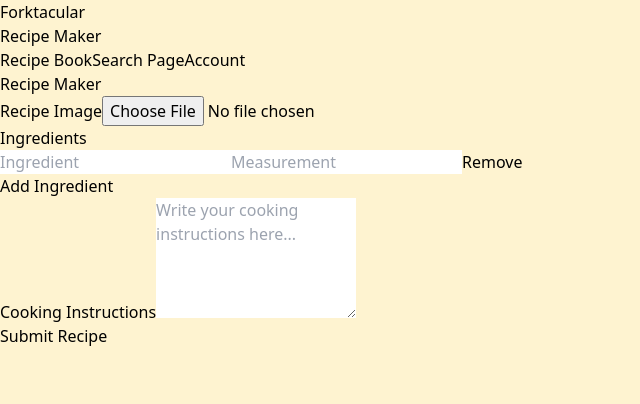
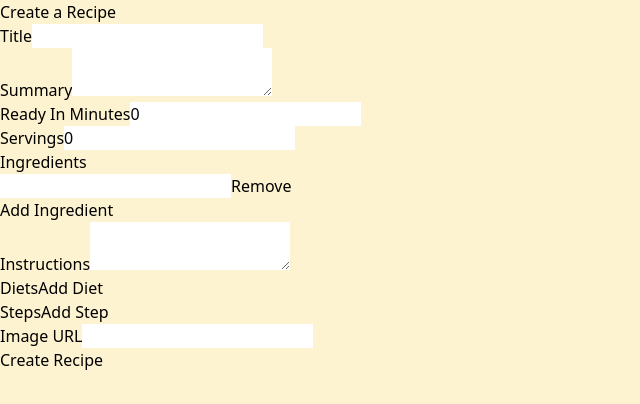
Before and after one commit to Dan-Swarts/Forktacular, a React (Vite) app in the folder client/: page /recipe-maker in a window 1280 px wide. Shown: the top 404 px of the page, without its empty margins (0-640 px from the left). Built offline with nearby package versions, Linux system fonts and the light colour scheme.

Commit message:
Error Testing

```diff
--- a/client/src/pages/RecipeMaker.tsx
+++ b/client/src/pages/RecipeMaker.tsx
@@ -1,123 +1,118 @@
-import { ChangeEvent, useState } from 'react';
-import { useNavigate } from 'react-router-dom';
-
-
-//  Match this page pass the correct data to the model
-
+import { useState, useContext } from "react";
+import { useNavigate } from "react-router-dom";
+import { currentRecipeContext } from "../App";
+import RecipeDetails from "../interfaces/recipeDetails";
 
 const RecipeMaker = () => {
   const navigate = useNavigate();
-  const [recipeImage, setRecipeImage] = useState<string | null>(null);
-  const [ingredients, setIngredients] = useState<{ ingredient: string; measurement: string }[]>([{ ingredient: '', measurement: '' }]);
-  const [instructions, setInstructions] = useState<string>('');
+  const { setCurrentRecipeDetails } = useContext(currentRecipeContext);
+  const [recipe, setRecipe] = useState<RecipeDetails>({
+    title: "",
+    summary: "",
+    readyInMinutes: 0,
+    servings: 0,
+    ingredients: [""],
+    instructions: "",
+    steps: [],
+    diets: [],
+    image: "",
+  });
 
-  // Handle file upload
-  const handleImageChange = (e: ChangeEvent<HTMLInputElement>) => {
-    const file = e.target.files?.[0];
-    if (file) {
-      setRecipeImage(URL.createObjectURL(file));
-    }
+  const handleChange = (field: keyof RecipeDetails, value: any) => {
+    setRecipe((prev) => ({
+      ...prev,
+      [field]: value,
+    }));
   };
 
-  // Handle ingredient change
-  const handleIngredientChange = (index: number, field: 'ingredient' | 'measurement', value: string) => {
-    const newIngredients = [...ingredients];
-    newIngredients[index][field] = value;
-    setIngredients(newIngredients);
+  const handleListChange = (field: keyof RecipeDetails, index: number, value: string) => {
+    const updatedList = [...(recipe[field] as string[])];
+    updatedList[index] = value;
+    setRecipe((prev) => ({
+      ...prev,
+      [field]: updatedList,
+    }));
   };
 
-  // Add new ingredient field
-  const handleAddIngredient = () => {
-    setIngredients([...ingredients, { ingredient: '', measurement: '' }]);
+  const handleAddItem = (field: keyof RecipeDetails) => {
+    setRecipe((prev) => ({
+      ...prev,
+      [field]: [...(recipe[field] as string[]), ""],
+    }));
   };
 
-  // Remove ingredient field
-  const handleRemoveIngredient = (index: number) => {
-    const newIngredients = ingredients.filter((_, i) => i !== index);
-    setIngredients(newIngredients);
+  const handleRemoveItem = (field: keyof RecipeDetails, index: number) => {
+    const updatedList = [...(recipe[field] as string[])];
+    updatedList.splice(index, 1);
+    setRecipe((prev) => ({
+      ...prev,
+      [field]: updatedList,
+    }));
   };
 
-  // Handle instruction change
-  const handleInstructionsChange = (e: ChangeEvent<HTMLTextAreaElement>) => {
-    setInstructions(e.target.value);
-  };
-
-  // Handle form submission
-  const handleSubmit = (e: React.FormEvent<HTMLFormElement>) => {
+  const handleSubmit = (e: React.FormEvent) => {
     e.preventDefault();
-    // Handle the form data
-    console.log('Recipe Submitted:', { recipeImage, ingredients, instructions });
+    setCurrentRecipeDetails(recipe);
+    navigate("/recipe-showcase");
   };
 
   return (
-    <div className="bg-[#ffe89d] min-h-screen pt-24"> {/* Added pt-24 to prevent content from being hidden behind the navbar */}
-   <nav className="bg-[#f5d3a4] shadow-md fixed top-0 left-0 right-0 flex justify-between items-center px-6 py-2 max-w-7xl mx-auto z-10">
-  {/* Forktacular button on the left */}
-  <button
-    onClick={() => navigate('/')}
-    className="text-[#a84e24] hover:text-[#b7572e] font-semibold"
+    <div className="bg-[#fef3d0] min-h-screen pt-24 px-6">
+      <h1 className="text-3xl font-bold text-center mb-8">Create a Recipe</h1>
+      <form
+        onSubmit={handleSubmit}
+        className="max-w-3xl mx-auto bg-[#fadaae] p-6 shadow-lg rounded-lg space-y-4 border border-gray-200"
       >
-    Forktacular
-  </button>
-
-  {/* Title centered */}
-  <div className="text-2xl font-bold text-[#a84e24] flex-1 text-center">
-    Recipe Maker
+        <div>
+          <label className="block font-bold mb-1">Title</label>
+          <input
+            type="text"
+            value={recipe.title}
+            onChange={(e) => handleChange("title", e.target.value)}
+            className="w-full p-2 border rounded"
+          />
+        </div>
+        <div>
+          <label className="block font-bold mb-1">Summary</label>
+          <textarea
+            value={recipe.summary}
+            onChange={(e) => handleChange("summary", e.target.value)}
+            className="w-full p-2 border rounded"
+          />
+        </div>
+        <div>
+          <label className="block font-bold mb-1">Ready In Minutes</label>
+          <input
+            type="number"
+            value={recipe.readyInMinutes}
+            onChange={(e) => handleChange("readyInMinutes", +e.target.value)}
+            className="w-full p-2 border rounded"
+          />
+        </div>
+        <div>
+          <label className="block font-bold mb-1">Servings</label>
+          <input
+            type="number"
+            value={recipe.servings}
+            onChange={(e) => handleChange("servings", +e.target.value)}
+            className="w-full p-2 border rounded"
+          />
         </div>
 
-  {/* Navigation buttons on the right */}
-  <div className="flex space-x-4">
-    <button onClick={() => navigate('/recipe-book')} className="text-[#a84e24] hover:text-[#b7572e]">Recipe Book</button>
-    <button onClick={() => navigate('/search')} className="text-[#a84e24] hover:text-[#b7572e]">Search Page</button>
-    <button onClick={() => navigate('/user-info')} className="text-[#a84e24] hover:text-[#b7572e]">Account</button>
-  </div>
-</nav>
-
-  {/* Main Content Area */}
-  <div className="max-w-3xl mx-auto p-6 bg-[#fadaae] shadow-lg rounded-md mt-24"> {/* mt-24 to prevent content overlap */}
-    <h2 className="text-2xl font-semibold text-[#a84e24] text-center mb-6">Recipe Maker</h2>
-
-    <form onSubmit={handleSubmit} className="space-y-6">
-      {/* Recipe Image Upload */}
         <div>
-        <label htmlFor="image" className="block text-lg font-medium mb-2 text-[#a84e24]">Recipe Image</label>
-        <input
-          type="file"
-          id="image"
-          accept="image/*"
-          onChange={handleImageChange}
-          className="block w-full text-sm text-gray-500 file:py-2 file:px-4 file:rounded-md file:border file:border-gray-300 file:text-gray-700 file:bg-gray-100 hover:file:bg-gray-200"
-        />
-        {recipeImage && (
-          <div className="mt-4">
-            <img src={recipeImage} alt="Recipe Preview" className="w-full h-48 object-cover rounded-md" />
-          </div>
-        )}
-      </div>
-
-      {/* Ingredients Section */}
-      <div>
-        <label className="block text-lg font-medium mb-2 text-[#a84e24]">Ingredients</label>
-        {ingredients.map((ingredient, index) => (
-          <div key={index} className="flex items-center space-x-4 mb-4">
+          <label className="block font-bold mb-1">Ingredients</label>
+          {recipe.ingredients.map((ingredient, index) => (
+            <div key={index} className="flex items-center space-x-2 mb-2">
               <input
                 type="text"
-              value={ingredient.ingredient}
-              onChange={(e) => handleIngredientChange(index, 'ingredient', e.target.value)}
-              placeholder="Ingredient"
-              className="w-1/2 p-2 border border-gray-300 rounded-md"
-            />
-            <input
-              type="text"
-              value={ingredient.measurement}
-              onChange={(e) => handleIngredientChange(index, 'measurement', e.target.value)}
-              placeholder="Measurement"
-              className="w-1/3 p-2 border border-gray-300 rounded-md"
+                value={ingredient}
+                onChange={(e) => handleListChange("ingredients", index, e.target.value)}
+                className="flex-1 p-2 border rounded"
               />
               <button
                 type="button"
-              onClick={() => handleRemoveIngredient(index)}
-              className="text-red-600 hover:text-red-800"
+                onClick={() => handleRemoveItem("ingredients", index)}
+                className="text-red-500"
               >
                 Remove
               </button>
@@ -125,37 +120,97 @@ const RecipeMaker = () => {
           ))}
           <button
             type="button"
-          onClick={handleAddIngredient}
-          className="text-[#0062cc] hover:text-[#0046b1]"
+            onClick={() => handleAddItem("ingredients")}
+            className="text-blue-500"
           >
             Add Ingredient
           </button>
         </div>
 
-      {/* Cooking Instructions Section */}
         <div>
-        <label htmlFor="instructions" className="block text-lg font-medium mb-2 text-[#a84e24]">Cooking Instructions</label>
+          <label className="block font-bold mb-1">Instructions</label>
           <textarea
-          id="instructions"
-          value={instructions}
-          onChange={handleInstructionsChange}
-          placeholder="Write your cooking instructions here..."
-          rows={5}
-          className="w-full p-2 border border-gray-300 rounded-md"
+            value={recipe.instructions}
+            onChange={(e) => handleChange("instructions", e.target.value)}
+            className="w-full p-2 border rounded"
           />
         </div>
 
-      {/* Submit Button */}
-      <div className="flex justify-center">
+        {/* Diets Section */}
+        <div>
+          <label className="block font-bold mb-1">Diets</label>
+          {(recipe.diets ?? []).map((diet, index) => (
+            <div key={index} className="flex items-center space-x-2 mb-2">
+              <input
+                type="text"
+                value={diet}
+                onChange={(e) => handleListChange("diets", index, e.target.value)}
+                className="flex-1 p-2 border rounded"
+              />
+              <button
+                type="button"
+                onClick={() => handleRemoveItem("diets", index)}
+                className="text-red-500"
+              >
+                Remove
+              </button>
+            </div>
+          ))}
+          <button
+            type="button"
+            onClick={() => handleAddItem("diets")}
+            className="text-blue-500"
+          >
+            Add Diet
+          </button>
+        </div>
+
+        {/* Steps Section */}
+        <div>
+          <label className="block font-bold mb-1">Steps</label>
+          {(recipe.steps ?? []).map((step, index) => (
+            <div key={index} className="flex items-center space-x-2 mb-2">
+              <input
+                type="text"
+                value={step}
+                onChange={(e) => handleListChange("steps", index, e.target.value)}
+                className="flex-1 p-2 border rounded"
+              />
+              <button
+                type="button"
+                onClick={() => handleRemoveItem("steps", index)}
+                className="text-red-500"
+              >
+                Remove
+              </button>
+            </div>
+          ))}
+          <button
+            type="button"
+            onClick={() => handleAddItem("steps")}
+            className="text-blue-500"
+          >
+            Add Step
+          </button>
+        </div>
+
+        <div>
+          <label className="block font-bold mb-1">Image URL</label>
+          <input
+            type="text"
+            value={recipe.image ?? ""} // Handle null value
+            onChange={(e) => setRecipe({ ...recipe, image: e.target.value })}
+            className="p-2 border rounded w-full"
+          />
+        </div>
+
         <button
           type="submit"
-          className="bg-[#ff9e40] text-white px-6 py-2 rounded-md hover:bg-[#e7890c]"
+          className="w-full bg-[#a84e24] text-white font-bold p-2 rounded"
         >
-          Submit Recipe
+          Create Recipe
         </button>
-      </div>
       </form>
-  </div>
     </div>
   );
 };
```
Also changed, not shown: client/src/interfaces/recipeDetails.ts (+4 -4 lines). Lines whose indentation alone changed are shown as unchanged.
